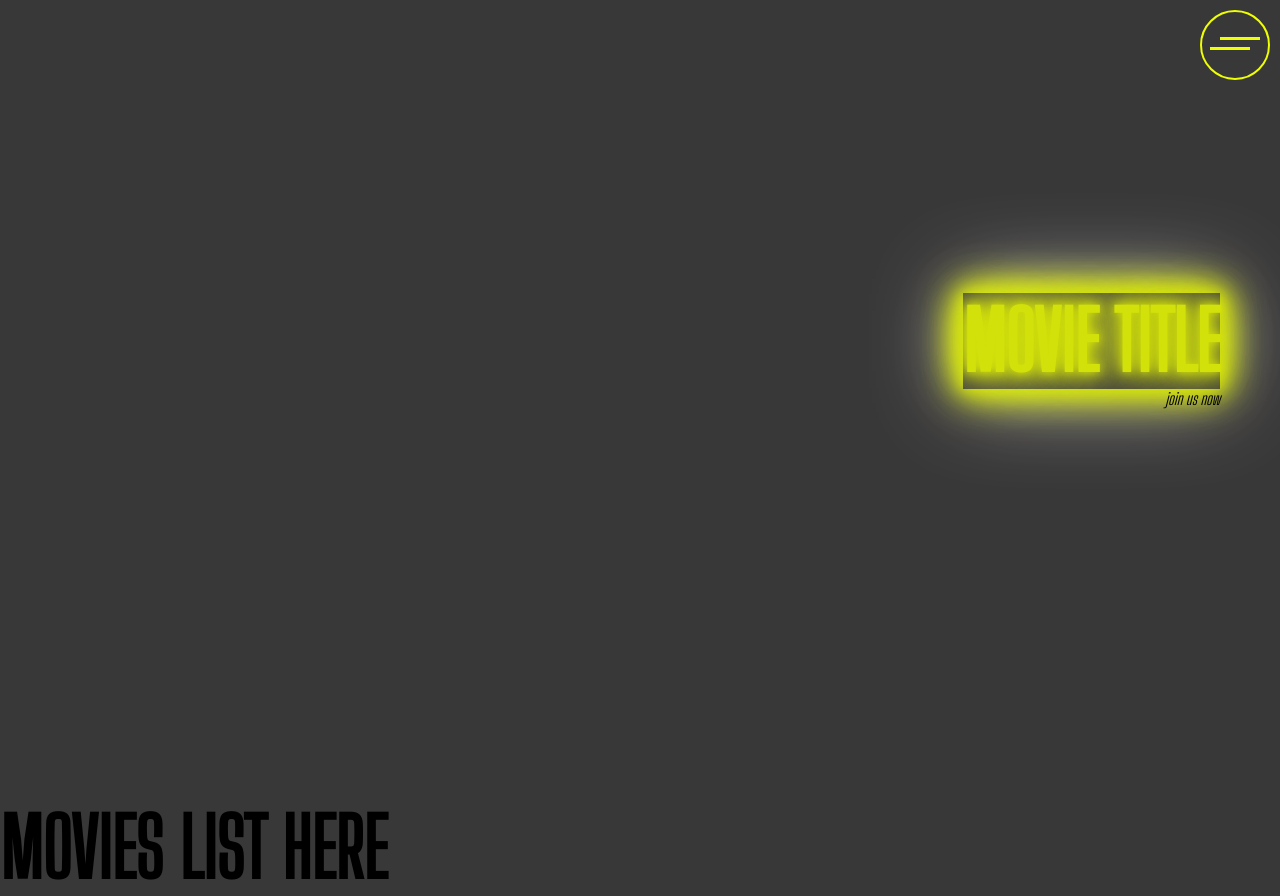
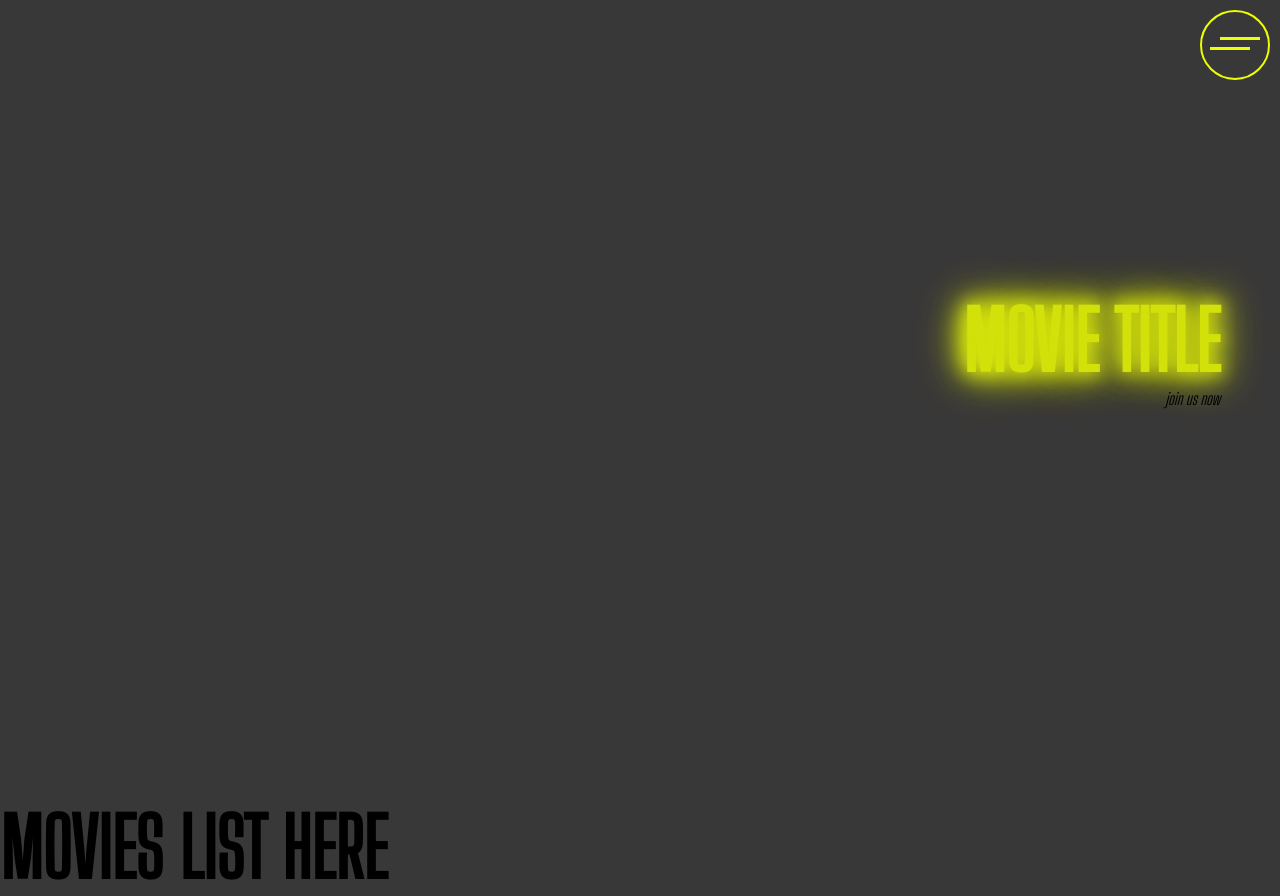
Before and after one commit to EricaIna/Reddy_43_Client, a React (Vite) app: page / in a window 1280 px wide. Built offline with nearby package versions, Linux system fonts and the light colour scheme; a web font is replaced by a local one.

Commit message:
title styling

```diff
--- a/src/Components/Icons/index.jsx
+++ b/src/Components/Icons/index.jsx
@@ -35,7 +35,7 @@ export const CloseIcon = () => (
     fill="none"
     xmlns="http://www.w3.org/2000/svg"
     initial={{ rotate: 0 }}
-    animate={{ rotate: 180, scale: 1.2, x: -150, y: 120 }}
+    animate={{ rotate: 180, scale: 1.2, x: "-15vw", y: "15vh" }}
     transition={{ duration: 0.5 }}
     exit={{ rotate: 0, scale: 1 }}
   >
--- a/src/Pages/HomePage/HomePage.css
+++ b/src/Pages/HomePage/HomePage.css
@@ -28,25 +28,42 @@ h1 {
 
 .neon-text {
   color: #d2e10a;
+  text-shadow: 0 0 10px #d2e10a, 0 0 20px #d2e10a, 0 0 30px #d2e10a,
+    0 0 40px #d2e10a;
+  animation: flicker 1.5s linear infinite;
+}
 
-  /* テキストの影を設定 */
-  text-shadow: 0 0 10px #d2e10a, 0 0 20px #d2e10a,
-    /* 中程度の黄色の影 */ 0 0 30px #d2e10a,
-    /* 外側の黄色の影 */ 0 0 40px #d2e10a,
-    /* より外側の黄色の影 */ 0 0 70px rgba(255, 255, 255, 0.5); /* 白色の輝き */
+/* @keyframes flicker {
+  0%,
+  18%,
+  22%,
+  25%,
+  53%,
+  57%,
+  100% {
+    text-shadow: 0 0 4px #d2e10a, 0 0 11px #d2e10a, 0 0 19px #d2e10a,
+      0 0 40px #d2e10a, 0 0 80px #d2e10a, 0 0 90px #d2e10a, 0 0 100px #d2e10a,
+      0 0 150px #d2e10a;
+  }
+  20%,
+  24%,
+  55% {
+    text-shadow: none;
+  }
+} */
 
-  animation: neon-glow 1.5s linear infinite;
-}
-@keyframes neon-glow {
-  0% {
+@keyframes flicker {
+  0%,
+  100% {
     text-shadow: 0 0 10px #d2e10a, 0 0 20px #d2e10a, 0 0 30px #d2e10a,
-      0 0 40px #d2e10a, 0 0 70px rgba(255, 255, 255, 0.5);
+      0 0 40px #d2e10a;
+  }
+  25%,
+  75% {
+    text-shadow: 0 0 20px #d2e10a, 0 0 30px #d2e10a, 0 0 40px #d2e10a,
+      0 0 50px #d2e10a;
   }
   50% {
-    text-shadow: 0 0 20px #d2e10a, 0 0 30px #d2e10a, 0 0 40px #d2e10a,
-      0 0 50px #d2e10a, 0 0 100px rgba(255, 255, 255, 0.9);
-  }
-  100% {
     text-shadow: 0 0 10px #d2e10a, 0 0 20px #d2e10a, 0 0 30px #d2e10a,
       0 0 40px #d2e10a, 0 0 70px rgba(255, 255, 255, 0.5);
   }
```
